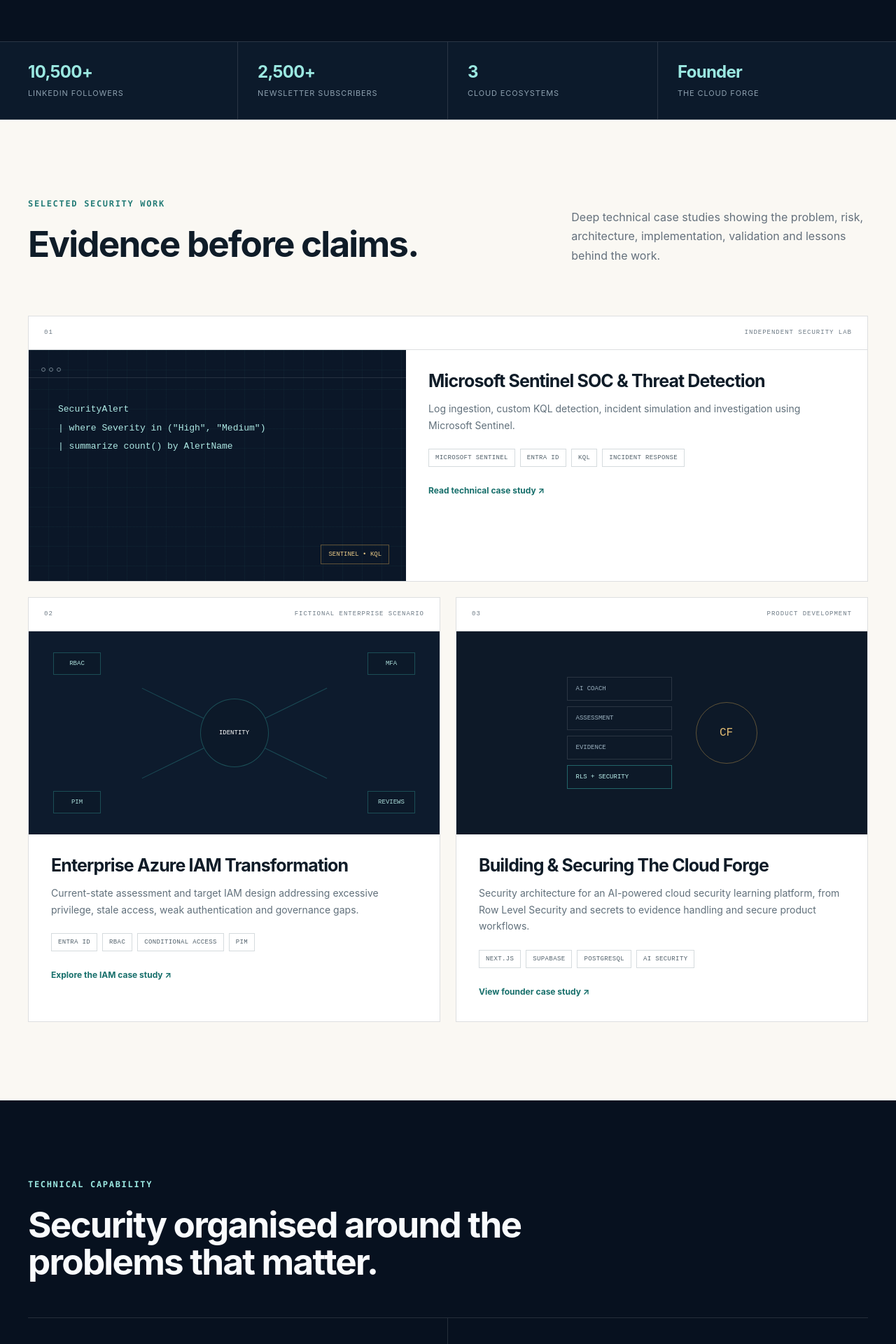
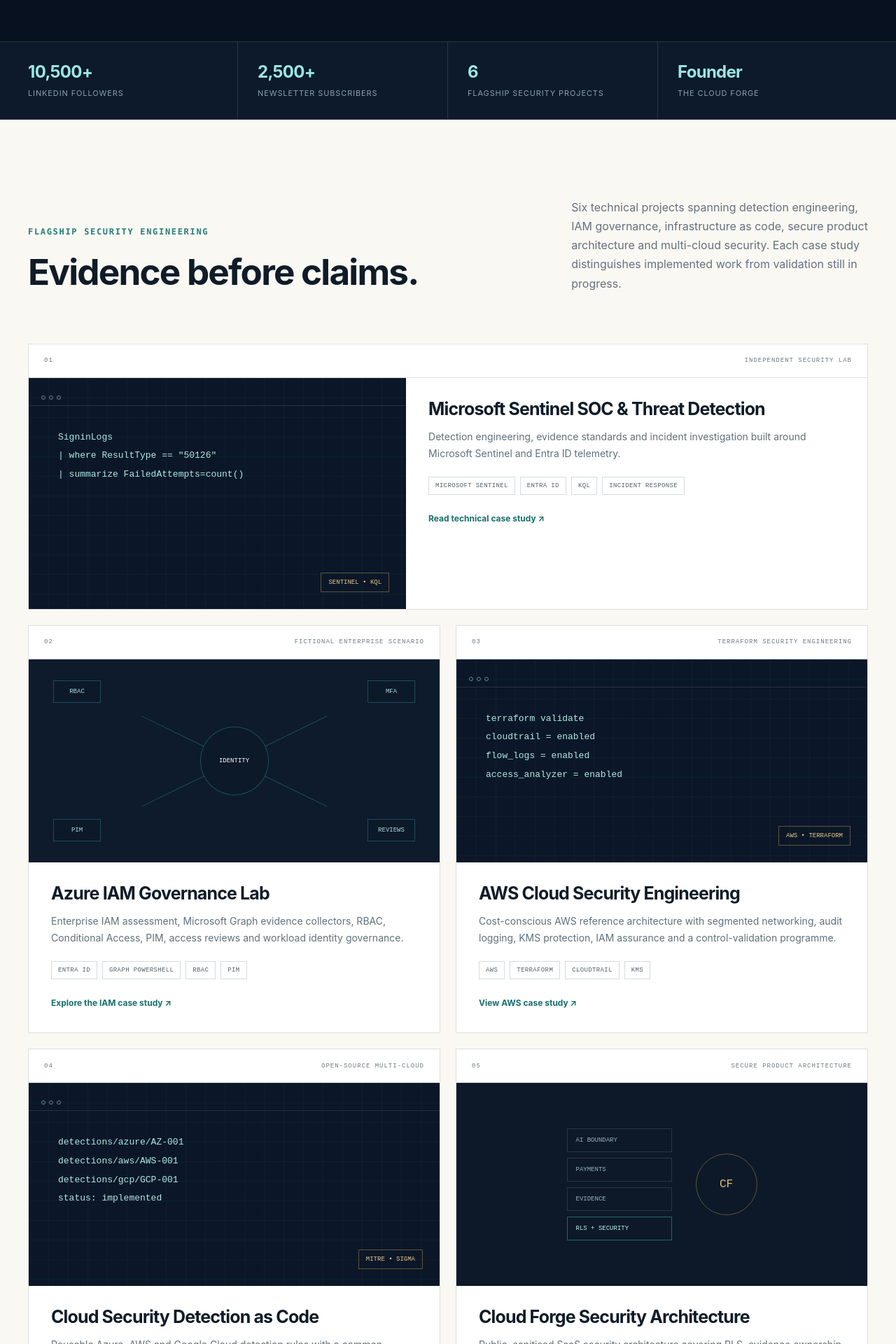
Before and after one commit to KaffyDevelops/kaffy-portfolio, a Next.js app: page / in a window 1280 px wide. Shown: the part 840-2760 px from the top of the page at 70% size. Built offline with nearby package versions, Linux system fonts and the light colour scheme.

Commit message:
feat: feature six flagship security engineering projects

```diff
--- a/src/app/page.tsx
+++ b/src/app/page.tsx
@@ -123,7 +123,7 @@
           <div className="container proof-grid">
             <div><strong>10,500+</strong><span>LinkedIn followers</span></div>
             <div><strong>2,500+</strong><span>Newsletter subscribers</span></div>
-            <div><strong>3</strong><span>Cloud ecosystems</span></div>
+            <div><strong>6</strong><span>Flagship security projects</span></div>
             <div><strong>Founder</strong><span>The Cloud Forge</span></div>
           </div>
         </section>
@@ -131,26 +131,44 @@
         <section id="work" className="section section-light">
           <div className="container">
             <div className="section-heading split-heading">
-              <div><p className="eyebrow dark">SELECTED SECURITY WORK</p><h2>Evidence before claims.</h2></div>
-              <p>Deep technical case studies showing the problem, risk, architecture, implementation, validation and lessons behind the work.</p>
+              <div><p className="eyebrow dark">FLAGSHIP SECURITY ENGINEERING</p><h2>Evidence before claims.</h2></div>
+              <p>Six technical projects spanning detection engineering, IAM governance, infrastructure as code, secure product architecture and multi-cloud security. Each case study distinguishes implemented work from validation still in progress.</p>
             </div>
             <div className="work-grid">
               <Link href="/work/azure-soc-lab" className="project-card project-featured">
                 <div className="project-meta"><span>01</span><span>INDEPENDENT SECURITY LAB</span></div>
-                <div className="project-art terminal-art"><div className="terminal-bar"><i/><i/><i/></div><code>SecurityAlert<br/>| where Severity in ("High", "Medium")<br/>| summarize count() by AlertName</code><div className="alert-chip">SENTINEL • KQL</div></div>
-                <div className="project-copy"><h3>Microsoft Sentinel SOC & Threat Detection</h3><p>Log ingestion, custom KQL detection, incident simulation and investigation using Microsoft Sentinel.</p><div className="tag-row"><span>Microsoft Sentinel</span><span>Entra ID</span><span>KQL</span><span>Incident Response</span></div><strong className="text-link">Read technical case study ↗</strong></div>
+                <div className="project-art terminal-art"><div className="terminal-bar"><i/><i/><i/></div><code>SigninLogs<br/>| where ResultType == "50126"<br/>| summarize FailedAttempts=count()</code><div className="alert-chip">SENTINEL • KQL</div></div>
+                <div className="project-copy"><h3>Microsoft Sentinel SOC & Threat Detection</h3><p>Detection engineering, evidence standards and incident investigation built around Microsoft Sentinel and Entra ID telemetry.</p><div className="tag-row"><span>Microsoft Sentinel</span><span>Entra ID</span><span>KQL</span><span>Incident Response</span></div><strong className="text-link">Read technical case study ↗</strong></div>
               </Link>
 
               <Link href="/work/enterprise-iam-transformation" className="project-card">
                 <div className="project-meta"><span>02</span><span>FICTIONAL ENTERPRISE SCENARIO</span></div>
                 <div className="project-art iam-art"><div className="iam-node root">IDENTITY</div><div className="iam-node n1">RBAC</div><div className="iam-node n2">MFA</div><div className="iam-node n3">PIM</div><div className="iam-node n4">REVIEWS</div></div>
-                <div className="project-copy"><h3>Enterprise Azure IAM Transformation</h3><p>Current-state assessment and target IAM design addressing excessive privilege, stale access, weak authentication and governance gaps.</p><div className="tag-row"><span>Entra ID</span><span>RBAC</span><span>Conditional Access</span><span>PIM</span></div><strong className="text-link">Explore the IAM case study ↗</strong></div>
+                <div className="project-copy"><h3>Azure IAM Governance Lab</h3><p>Enterprise IAM assessment, Microsoft Graph evidence collectors, RBAC, Conditional Access, PIM, access reviews and workload identity governance.</p><div className="tag-row"><span>Entra ID</span><span>Graph PowerShell</span><span>RBAC</span><span>PIM</span></div><strong className="text-link">Explore the IAM case study ↗</strong></div>
+              </Link>
+
+              <Link href="/work/aws-cloud-security-engineering" className="project-card">
+                <div className="project-meta"><span>03</span><span>TERRAFORM SECURITY ENGINEERING</span></div>
+                <div className="project-art terminal-art"><div className="terminal-bar"><i/><i/><i/></div><code>terraform validate<br/>cloudtrail = enabled<br/>flow_logs = enabled<br/>access_analyzer = enabled</code><div className="alert-chip">AWS • TERRAFORM</div></div>
+                <div className="project-copy"><h3>AWS Cloud Security Engineering</h3><p>Cost-conscious AWS reference architecture with segmented networking, audit logging, KMS protection, IAM assurance and a control-validation programme.</p><div className="tag-row"><span>AWS</span><span>Terraform</span><span>CloudTrail</span><span>KMS</span></div><strong className="text-link">View AWS case study ↗</strong></div>
+              </Link>
+
+              <Link href="/work/detection-as-code" className="project-card">
+                <div className="project-meta"><span>04</span><span>OPEN-SOURCE MULTI-CLOUD</span></div>
+                <div className="project-art terminal-art"><div className="terminal-bar"><i/><i/><i/></div><code>detections/azure/AZ-001<br/>detections/aws/AWS-001<br/>detections/gcp/GCP-001<br/>status: implemented</code><div className="alert-chip">MITRE • SIGMA</div></div>
+                <div className="project-copy"><h3>Cloud Security Detection as Code</h3><p>Reusable Azure, AWS and Google Cloud detection rules with a common metadata contract, ATT&CK mapping, quality CI and explicit validation states.</p><div className="tag-row"><span>Azure</span><span>AWS</span><span>GCP</span><span>MITRE ATT&CK</span></div><strong className="text-link">Explore Detection as Code ↗</strong></div>
               </Link>
 
               <Link href="/work/cloud-forge-security" className="project-card">
-                <div className="project-meta"><span>03</span><span>PRODUCT DEVELOPMENT</span></div>
-                <div className="project-art forge-art"><div className="forge-stack"><span>AI COACH</span><span>ASSESSMENT</span><span>EVIDENCE</span><span>RLS + SECURITY</span></div><div className="forge-orbit">CF</div></div>
-                <div className="project-copy"><h3>Building & Securing The Cloud Forge</h3><p>Security architecture for an AI-powered cloud security learning platform, from Row Level Security and secrets to evidence handling and secure product workflows.</p><div className="tag-row"><span>Next.js</span><span>Supabase</span><span>PostgreSQL</span><span>AI Security</span></div><strong className="text-link">View founder case study ↗</strong></div>
+                <div className="project-meta"><span>05</span><span>SECURE PRODUCT ARCHITECTURE</span></div>
+                <div className="project-art forge-art"><div className="forge-stack"><span>AI BOUNDARY</span><span>PAYMENTS</span><span>EVIDENCE</span><span>RLS + SECURITY</span></div><div className="forge-orbit">CF</div></div>
+                <div className="project-copy"><h3>Cloud Forge Security Architecture</h3><p>Public, sanitised SaaS security architecture covering RLS, evidence ownership, AI boundaries, secrets, payments, logging, CI/CD and recovery.</p><div className="tag-row"><span>Next.js</span><span>Supabase</span><span>PostgreSQL</span><span>AI Security</span></div><strong className="text-link">View founder security case study ↗</strong></div>
+              </Link>
+
+              <Link href="/work/secure-portfolio" className="project-card">
+                <div className="project-meta"><span>06</span><span>SECURE WEB ENGINEERING</span></div>
+                <div className="project-art terminal-art"><div className="terminal-bar"><i/><i/><i/></div><code>Content-Security-Policy<br/>Strict-Transport-Security<br/>X-Frame-Options: DENY<br/>Permissions-Policy</code><div className="alert-chip">NEXT.JS • VERCEL</div></div>
+                <div className="project-copy"><h3>Secure Portfolio Engineering</h3><p>The engineering behind this live portfolio, including CSP, HSTS, browser-security headers, privacy-conscious evidence presentation and automated deployment.</p><div className="tag-row"><span>Next.js</span><span>TypeScript</span><span>CSP</span><span>Vercel</span></div><strong className="text-link">Inspect the portfolio case study ↗</strong></div>
               </Link>
             </div>
           </div>
```
